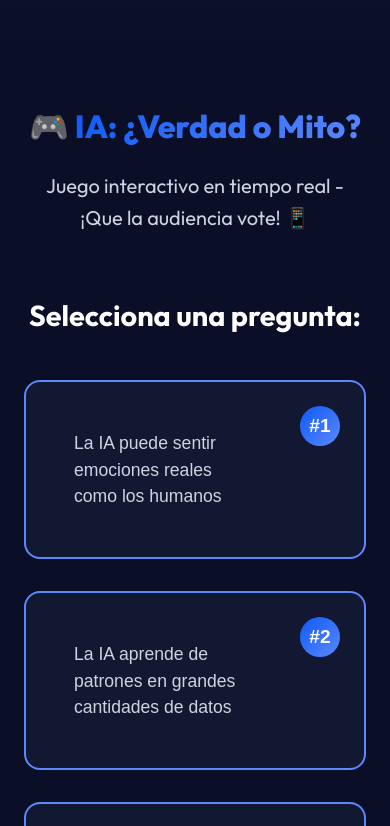
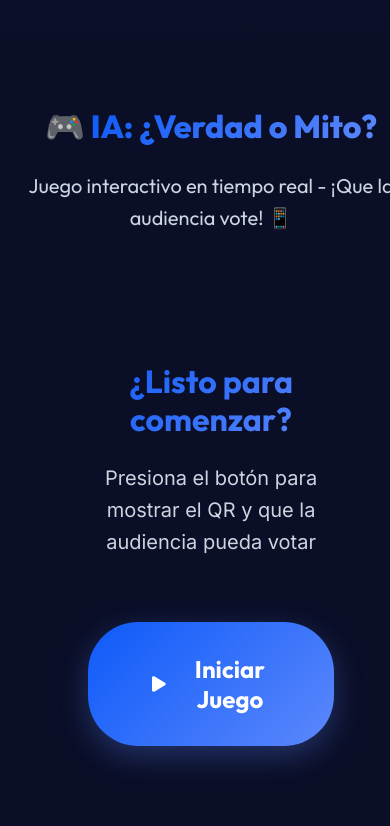
Before and after one commit to camidevai/-AmorC-digoyCaos, a React (Vite) app in the folder Users/Camila/Desktop/Amor y Caos/: page / in a window 390 px wide. Shown: the part 3658-4484 px from the top of the page. Built offline with nearby package versions, Linux system fonts and the light colour scheme; no server answers; the database is empty.

Commit message:
Add 'Iniciar Juego' button and show QR code from the start

```diff
--- a/Users/Camila/Desktop/Amor y Caos/src/components/AIExplanation.css
+++ b/Users/Camila/Desktop/Amor y Caos/src/components/AIExplanation.css
@@ -15,6 +15,62 @@
 .highlight {
     color: var(--color-tertiary);
     font-weight: 600;
+}
+
+/* ========== INIT GAME BUTTON ========== */
+.init-game-container {
+    display: flex;
+    justify-content: center;
+    align-items: center;
+    min-height: 400px;
+    padding: var(--spacing-2xl);
+}
+
+.init-game-content {
+    text-align: center;
+    max-width: 600px;
+}
+
+.init-game-content h3 {
+    font-size: clamp(2rem, 4vw, 3rem);
+    margin-bottom: var(--spacing-md);
+    background: var(--gradient-primary);
+    -webkit-background-clip: text;
+    -webkit-text-fill-color: transparent;
+    background-clip: text;
+}
+
+.init-game-content p {
+    font-size: 1.25rem;
+    color: var(--color-light-gray);
+    margin-bottom: var(--spacing-2xl);
+    line-height: 1.6;
+}
+
+.btn-init-game {
+    background: var(--gradient-primary);
+    color: white;
+    border: none;
+    padding: var(--spacing-lg) var(--spacing-2xl);
+    font-size: 1.5rem;
+    font-weight: 700;
+    border-radius: 50px;
+    cursor: pointer;
+    display: inline-flex;
+    align-items: center;
+    gap: var(--spacing-md);
+    transition: all 0.3s ease;
+    box-shadow: 0 10px 30px rgba(92, 136, 252, 0.3);
+    font-family: var(--font-display);
+}
+
+.btn-init-game:hover {
+    transform: translateY(-3px);
+    box-shadow: 0 15px 40px rgba(92, 136, 252, 0.5);
+}
+
+.btn-init-game:active {
+    transform: translateY(-1px);
 }
 
 /* ========== VOTE MODE (Mobile View) ========== */
--- a/Users/Camila/Desktop/Amor y Caos/src/components/AIExplanation.jsx
+++ b/Users/Camila/Desktop/Amor y Caos/src/components/AIExplanation.jsx
@@ -8,6 +8,7 @@ import './AIExplanation.css';
 const AIExplanation = () => {
     const [gameState, setGameState] = useState(gameService.getState());
     const [showQR, setShowQR] = useState(false);
+    const [gameStarted, setGameStarted] = useState(false);
 
     // Check if we're in vote mode (audience view)
     const isVoteMode = new URLSearchParams(window.location.search).get('mode') === 'vote';
@@ -63,6 +64,11 @@ const AIExplanation = () => {
             // Don't cleanup Supabase connection here as other components might use it
         };
     }, []);
+
+    const handleInitGame = () => {
+        setGameStarted(true);
+        setShowQR(true);
+    };
 
     const handleStartQuestion = (index) => {
         gameService.startQuestion(index);
@@ -183,6 +189,29 @@ const AIExplanation = () => {
                     </p>
                 </motion.div>
 
+                {/* Initial State - Show "Iniciar Juego" button */}
+                {!gameStarted && gameState.gameState === 'waiting' && (
+                    <motion.div
+                        className="init-game-container"
+                        initial={{ opacity: 0, scale: 0.9 }}
+                        animate={{ opacity: 1, scale: 1 }}
+                        transition={{ duration: 0.5 }}
+                    >
+                        <div className="init-game-content">
+                            <h3>¿Listo para comenzar?</h3>
+                            <p>Presiona el botón para mostrar el QR y que la audiencia pueda votar</p>
+                            <motion.button
+                                className="btn-init-game"
+                                onClick={handleInitGame}
+                                whileHover={{ scale: 1.05 }}
+                                whileTap={{ scale: 0.95 }}
+                            >
+                                <FaPlay /> Iniciar Juego
+                            </motion.button>
+                        </div>
+                    </motion.div>
+                )}
+
                 {/* QR Code Section */}
                 <AnimatePresence>
                     {showQR && (
@@ -209,7 +238,7 @@ const AIExplanation = () => {
 
                 {/* Game Control Panel */}
                 <div className="game-panel">
-                    {gameState.gameState === 'waiting' && (
+                    {gameStarted && gameState.gameState === 'waiting' && (
                         <div className="question-selector">
                             <h3>Selecciona una pregunta:</h3>
                             <div className="questions-grid">
```
